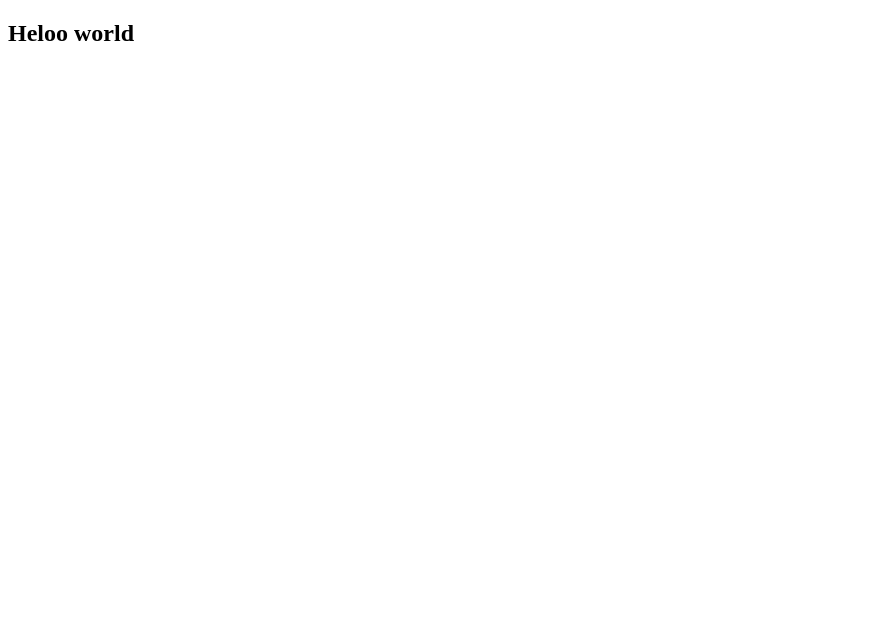
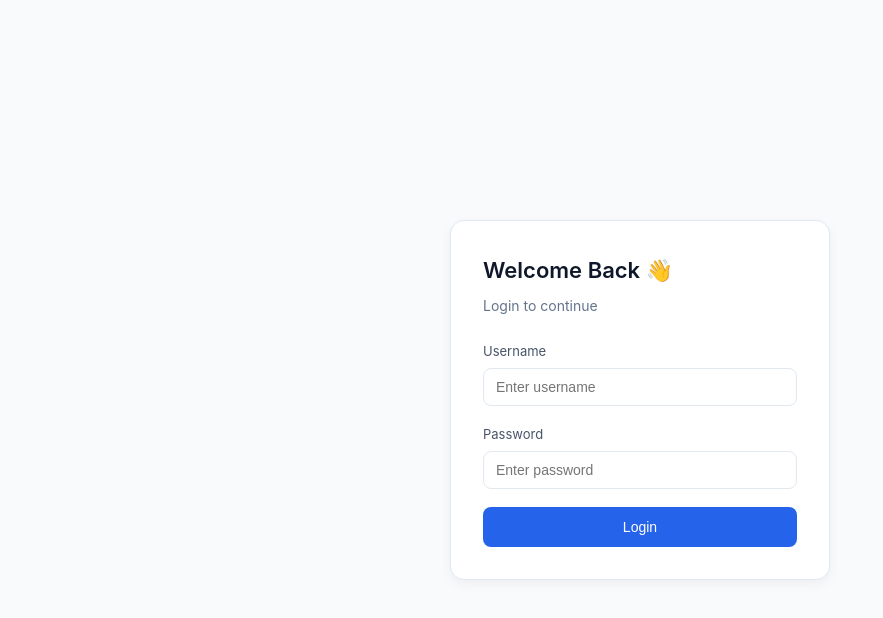
Before and after one commit to maneeshk-png/user-task-management-system-fe, an Angular app: page /login in a window 1280 px wide. Before the commit this address led to /. Shown: the top 618 px of the page, without its empty margins (0-883 px from the left). Built offline with nearby package versions, Linux system fonts and the light colour scheme.

Commit message:
feat:added login page

```diff
--- a/src/app/app.component.html
+++ b/src/app/app.component.html
@@ -1 +1 @@
-<h2>Heloo world </h2>
+<router-outlet></router-outlet>
--- a/src/app/app.routes.ts
+++ b/src/app/app.routes.ts
@@ -1,3 +1,17 @@
-import { Routes } from '@angular/router';
+import { RouterModule, Routes } from '@angular/router';
+import { LoginComponent } from './features/auth/login/login.component';
+import { AuthGuard } from './core/guards/auth.guard';
+import { NgModule } from '@angular/core';
 
-export const routes: Routes = [];
+export const routes: Routes = [
+{path:'login',component:LoginComponent},
+//{path:'dashboard',component:DashboardComponent,canActivate[AuthGuard]},
+{ path: '', redirectTo: 'login', pathMatch: 'full' },
+  { path: '**', redirectTo: 'login' }
+];
+
+@NgModule({
+    imports: [RouterModule.forRoot(routes)],
+    exports: [RouterModule]
+  })
+  export class AppRoutingModule {}
--- /dev/null
+++ b/src/app/core/models/user.model.ts
@@ -0,0 +1,6 @@
+
+// this will be used for logged in user info
+export interface User{
+    id:number;
+    username:string;
+}
--- /dev/null
+++ b/src/app/core/services/auth.service.ts
@@ -0,0 +1,47 @@
+import { Injectable } from "@angular/core";
+import { delay, map, Observable, of } from "rxjs";
+import { User } from "../models/user.model";
+import { getActiveConsumer } from "@angular/core/primitives/signals";
+
+@Injectable({
+    providedIn:'root'
+})
+
+export class AuthService {
+    private dummyUser={id:1,username:'admin',password:'admin123'};
+
+    constructor(){}
+
+//login logic by using observable
+
+    login(username:string,password:string):Observable<User |  null>{
+        return of(this.dummyUser).pipe(
+            delay(1000),
+        map(user=>{
+            if(username=== user.username && password=== user.password){
+                localStorage.setItem('user',JSON.stringify({id:user.id,username:user.username}))
+            return {id:user.id,username:user.username}
+            }else{
+                return null;
+            }
+        })
+        )
+    }
+
+    //while logout it will remove the usr details from localstorage
+    logout():void {
+        localStorage.removeItem('user');
+    }
+
+
+    //function used to get the users from localStorage
+    getUser():User | null{
+        const userStr=localStorage.getItem('user');
+        return userStr?JSON.parse(userStr):null;
+    }
+
+    //!! used for converting into boolean
+    isLoggedIn():boolean{
+        return !!this.getUser();
+    }
+}
--- /dev/null
+++ b/src/app/features/auth/login/login.component.css
@@ -0,0 +1,100 @@
+/* Page Background */
+.page-wrapper {
+    min-height: 100vh;
+    display: flex;
+    justify-content: center;
+    align-items: center;
+    background: #f8fafc;
+    padding: 20px;
+    font-family: 'Inter', 'Segoe UI', sans-serif;
+  }
+
+  /* Card */
+  .login-card {
+    width: 100%;
+    max-width: 380px;
+    background: #ffffff;
+    padding: 32px;
+    border-radius: 14px;
+    border: 1px solid #e2e8f0;
+    box-shadow: 0 4px 12px rgba(0, 0, 0, 0.05);
+  }
+
+  /* Heading */
+  .login-card h2 {
+    font-size: 22px;
+    font-weight: 600;
+    margin-bottom: 6px;
+    color: #0f172a;
+  }
+
+  .subtitle {
+    font-size: 14px;
+    color: #64748b;
+    margin-bottom: 24px;
+  }
+
+  /* Form spacing */
+  .form-group {
+    display: flex;
+    flex-direction: column;
+    margin-bottom: 18px;
+  }
+
+  /* Labels */
+  label {
+    font-size: 13px;
+    margin-bottom: 6px;
+    color: #475569;
+  }
+
+  /* Inputs */
+  input {
+    padding: 10px 12px;
+    border-radius: 8px;
+    border: 1px solid #e2e8f0;
+    font-size: 14px;
+    transition: all 0.2s ease;
+  }
+
+  input:focus {
+    outline: none;
+    border-color: #2563eb;
+    box-shadow: 0 0 0 2px rgba(37, 99, 235, 0.1);
+  }
+
+  /* Button */
+  button {
+    width: 100%;
+    padding: 12px;
+    border-radius: 8px;
+    border: none;
+    background: #2563eb;
+    color: white;
+    font-size: 14px;
+    font-weight: 500;
+    cursor: pointer;
+    transition: background 0.2s ease;
+  }
+
+  button:hover:not(:disabled) {
+    background: #1d4ed8;
+  }
+
+  button:disabled {
+    background: #94a3b8;
+    cursor: not-allowed;
+  }
+
+  /* Error text */
+  .error {
+    color: #dc2626;
+    font-size: 12px;
+    margin-top: 6px;
+  }
+
+  .server-error {
+    text-align: center;
+    margin-bottom: 12px;
+    font-weight: 500;
+  }
--- /dev/null
+++ b/src/app/features/auth/login/login.component.html
@@ -0,0 +1,32 @@
+<div class="page-wrapper">
+    <div class="login-card">
+      <h2>Welcome Back 👋</h2>
+      <p class="subtitle">Login to continue</p>
+
+      <form [formGroup]="loginForm" (ngSubmit)="submit()">
+
+        <div class="form-group">
+          <label>Username</label>
+          <input type="text" formControlName="username" placeholder="Enter username">
+          <div class="error" *ngIf="loginForm.get('username')?.touched && loginForm.get('username')?.invalid">
+            Username is required
+          </div>
+        </div>
+
+        <div class="form-group">
+          <label>Password</label>
+          <input type="password" formControlName="password" placeholder="Enter password">
+          <div class="error" *ngIf="loginForm.get('password')?.touched && loginForm.get('password')?.invalid">
+            Password is required
+          </div>
+        </div>
+
+        <div class="error server-error" *ngIf="errorMsg">{{ errorMsg }}</div>
+
+        <button type="submit" [disabled]="loading">
+          {{ loading ? 'Logging in...' : 'Login' }}
+        </button>
+
+      </form>
+    </div>
+  </div>
--- /dev/null
+++ b/src/app/features/auth/login/login.component.ts
@@ -0,0 +1,49 @@
+import { Component, OnInit } from "@angular/core";
+import { FormBuilder, FormGroup, ReactiveFormsModule, Validators } from "@angular/forms";
+import { AuthService } from "../../../core/services/auth.service";
+import { Router, RouterOutlet } from "@angular/router";
+import { CommonModule } from "@angular/common";
+
+
+@Component({
+    selector:'app-login',
+    standalone:true,
+    imports:[ReactiveFormsModule,CommonModule],
+    templateUrl:'./login.component.html',
+    styleUrls:['./login.component.css']
+})
+
+
+export class LoginComponent implements OnInit {
+    loginForm!:FormGroup;
+    loading=false;
+    errorMsg='';
+
+    constructor(private fb:FormBuilder,private authService:AuthService,private router:Router){}
+
+    ngOnInit(): void {
+        this.loginForm = this.fb.group({
+          username: ['', Validators.required],
+          password: ['', Validators.required]
+        });
+      }
+      submit(): void {
+        if (this.loginForm.invalid) {
+          return;
+        }
+        this.loading=true;
+        this.errorMsg='';
+
+        const {username,password}=this.loginForm.value;
+
+        this.authService.login(username,password).subscribe(user=>{
+            this.loading=false;
+
+            if(user){
+                this.router.navigate(['/dashboard']);
+            }else{
+                this.errorMsg='Invalid username or password'
+            }
+        })
+}
+}
--- a/src/styles.css
+++ b/src/styles.css
@@ -1 +1,37 @@
 /* You can add global styles to this file, and also import other style files */
+/* ====== CSS VARIABLES (Design System) ====== */
+:root {
+    --bg: #f8fafc;
+    --card: #ffffff;
+    --border: #e2e8f0;
+
+    --text-main: #0f172a;
+    --text-sub: #64748b;
+
+    --primary: #2563eb;
+    --primary-hover: #1d4ed8;
+
+    --radius: 12px;
+  }
+
+  /* ====== RESET ====== */
+  * {
+    margin: 0;
+    padding: 0;
+    box-sizing: border-box;
+  }
+
+  /* ====== BODY ====== */
+  body {
+    font-family: 'Inter', 'Segoe UI', sans-serif;
+    background: var(--bg);
+    color: var(--text-main);
+    line-height: 1.6;
+  }
+
+  /* ====== LAYOUT CONTAINER ====== */
+  .container {
+    max-width: 1100px;
+    margin: auto;
+    padding: 24px;
+  }
```
Also changed, not shown: src/app/core/guards/auth.guard.ts (added, +21 -0 lines).
